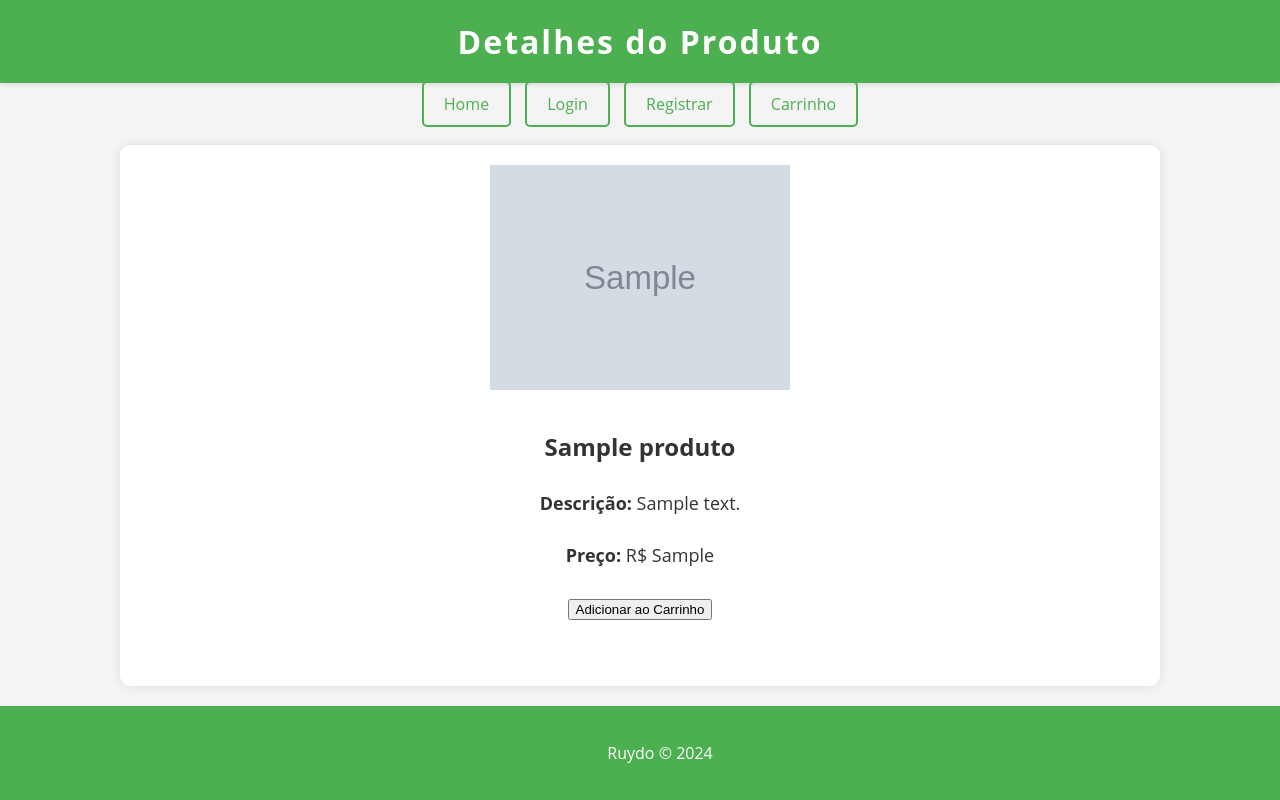
After one commit to ArturFernandes/harmoniaShop, a PHP site: page /produto_detalhes.php?id=1 in a window 1280 px wide. The commit adds this page. Run offline with PHP 8.4, Linux system fonts and the light colour scheme; tables that the repository leaves empty or names only in its code hold one stand-in row (values such as "Sample post"); grey boxes marked "Sample" are stand-in pictures.

Commit message:
Last commit

```diff
--- /dev/null
+++ b/produto_detalhes.php
@@ -0,0 +1,78 @@
+<?php
+session_start();
+
+// Verificar se o ID do produto foi passado pela URL
+if (!isset($_GET['id'])) {
+    die("Produto não encontrado.");
+}
+
+$produto_id = $_GET['id'];
+
+// Conexão com o banco de dados
+$servername = "localhost";
+$username = "root";
+$password = "";
+$dbname = "loja_virtual";
+
+$conn = new mysqli($servername, $username, $password, $dbname);
+
+// Verificar conexão
+if ($conn->connect_error) {
+    die("Conexão falhou: " . $conn->connect_error);
+}
+
+// Buscar detalhes do produto
+$sql = "SELECT * FROM produto WHERE id = ?";
+$stmt = $conn->prepare($sql);
+$stmt->bind_param("i", $produto_id);
+$stmt->execute();
+$result = $stmt->get_result();
+
+if ($result->num_rows == 0) {
+    die("Produto não encontrado.");
+}
+
+$produto = $result->fetch_assoc();
+
+$conn->close();
+?>
+
+<!DOCTYPE html>
+<html lang="en">
+<head>
+    <meta charset="UTF-8">
+    <meta name="viewport" content="width=device-width, initial-scale=1.0">
+    <title>Detalhes do Produto - Ruydo</title>
+    <link rel="stylesheet" href="styles.css">
+</head>
+<body>
+    <header>
+        <h1>Detalhes do Produto</h1>
+    </header>
+    <nav>
+        <a href="index.php">Home</a>
+        <?php if (!isset($_SESSION['email'])): ?>
+            <a href="login.html">Login</a>
+            <a href="registro.html">Registrar</a>
+        <?php else: ?>
+            <a href="perfil.php">Perfil</a>
+        <?php endif; ?>
+        <a href="carrinho.php">Carrinho</a>
+    </nav>
+    <div class="container">
+        <div class="produto-detalhe">
+            <img src="<?php echo $produto['imagem_url']; ?>" alt="<?php echo $produto['nome']; ?>" class="imagem_produto_detalhe">
+            <h2><?php echo $produto['nome']; ?></h2>
+            <p><strong>Descrição:</strong> <?php echo $produto['descricao']; ?></p>
+            <p><strong>Preço:</strong> R$ <?php echo $produto['preco']; ?></p>
+            <form method="post" action="adicionar_carrinho.php">
+                <input type="hidden" name="produto_id" value="<?php echo $produto['id']; ?>">
+                <button type="submit">Adicionar ao Carrinho</button>
+            </form>
+        </div>
+    </div>
+    <div class="footer">
+        <p>Ruydo &copy; 2024</p>
+    </div>
+</body>
+</html>
--- a/styles.css
+++ b/styles.css
@@ -184,3 +184,28 @@ a.button:hover {
 .produto button:hover {
     background-color: #45a049;
 }
+
+.produto-detalhe {
+    display: flex;
+    flex-direction: column;
+    align-items: center;
+    text-align: center;
+}
+
+.imagem_produto_detalhe {
+    max-width: 300px;
+    margin-bottom: 20px;
+}
+
+.produto-detalhe h2 {
+    margin-bottom: 10px;
+}
+
+.produto-detalhe p {
+    margin-bottom: 10px;
+    font-size: 18px;
+}
+
+.produto-detalhe form {
+    margin-top: 20px;
+}
```
Also changed, not shown: index.php (+6 -5 lines).
